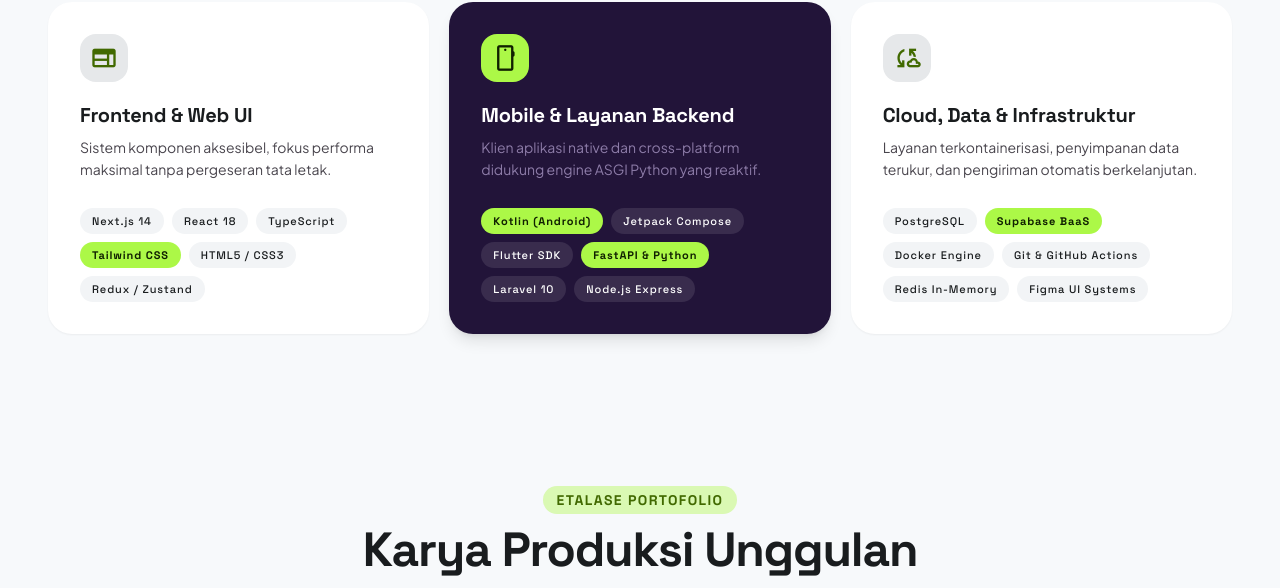
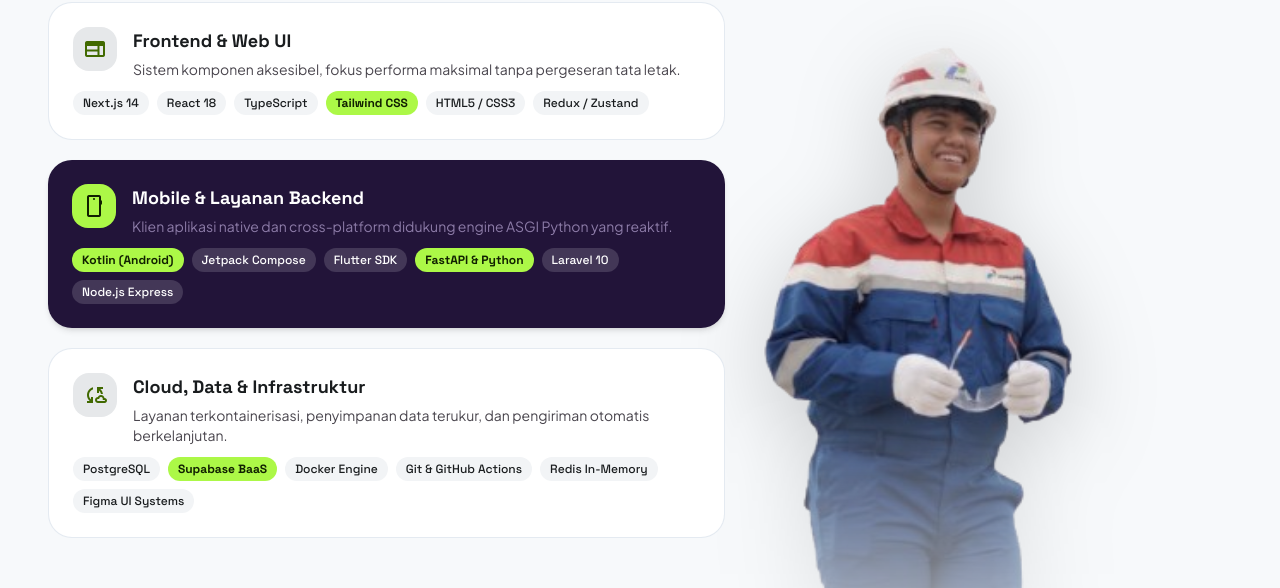
Before and after one commit to HadinNazmi/portofolio-website, a React (Vite) app: page / in a window 1280 px wide. Shown: the part 1745-2333 px from the top of the page. Built offline with nearby package versions, Linux system fonts and the light colour scheme.

Commit message:
gambar ke 2

```diff
--- a/src/components/Projects.jsx
+++ b/src/components/Projects.jsx
@@ -275,7 +275,7 @@
     <section
       id="projects"
       ref={ref}
-      className={`w-full py-16 sm:py-24 relative overflow-hidden transition-all duration-700 select-none ${
+      className={`w-full py-16 sm:py-24 relative z-10 overflow-hidden transition-all duration-700 select-none ${
         visible ? 'opacity-100 translate-y-0' : 'opacity-0 translate-y-8'
       }`}
     >
--- a/src/components/Skills.jsx
+++ b/src/components/Skills.jsx
@@ -9,11 +9,29 @@
     <section
       id="skills"
       ref={ref}
-      className={`max-w-[1440px] mx-auto px-margin-mobile lg:px-margin py-space-xl w-full transition-all duration-700 ${
+      className={`max-w-[1440px] mx-auto px-margin-mobile lg:px-margin py-space-xl w-full relative z-0 transition-all duration-700 ${
         visible ? 'opacity-100 translate-y-0' : 'opacity-0 translate-y-8'
       }`}
     >
-      <div className="text-center max-w-2xl mx-auto mb-space-lg">
+      {/* BACKGROUND CUTOUT PHOTO: Free-standing background element (z-0) extending downwards behind Projects with bottom fade */}
+      <div
+        className="absolute -right-4 sm:right-0 lg:-right-2 xl:right-2 2xl:right-6 top-28 sm:top-32 lg:top-36 pointer-events-none select-none z-0 opacity-20 sm:opacity-30 lg:opacity-100 transition-opacity"
+        style={{
+          maskImage: 'linear-gradient(to bottom, black 44%, rgba(0,0,0,0.25) 70%, transparent 92%)',
+          WebkitMaskImage: 'linear-gradient(to bottom, black 44%, rgba(0,0,0,0.25) 70%, transparent 92%)',
+        }}
+      >
+        <img
+          src="/images/Pertamina.png"
+          alt="Hadin Nazmi - Pertamina"
+          className="h-[680px] sm:h-[800px] lg:h-[950px] xl:h-[1050px] w-auto max-w-none object-contain object-top drop-shadow-[0_20px_45px_rgba(0,0,0,0.18)]"
+          onError={(e) => {
+            e.target.src = '/images/Pertamina.jpeg'
+          }}
+        />
+      </div>
+
+      <div className="text-center max-w-2xl mx-auto mb-space-lg relative z-10">
         <span className="font-label-md text-label-md uppercase tracking-wider text-secondary font-bold">
           {t.skills.badge}
         </span>
@@ -25,111 +43,123 @@
         </p>
       </div>
 
-      <div className="grid grid-cols-1 md:grid-cols-3 gap-space-md">
-        {/* Frontend Web */}
-        <div className="bg-surface-container-lowest p-space-lg rounded-3xl shadow-sm hover:shadow-md transition-shadow flex flex-col justify-between">
-          <div>
-            <div className="w-12 h-12 rounded-2xl bg-surface-container-high flex items-center justify-center mb-space-md">
-              <span className="material-symbols-outlined text-secondary text-[28px]">web</span>
+      <div className="grid grid-cols-1 lg:grid-cols-12 gap-8 items-start relative z-10">
+        {/* LEFT COLUMN: Skill Cards (Frontend, Mobile/Backend, Cloud/Infra) */}
+        <div className="lg:col-span-7 flex flex-col gap-4 sm:gap-5 justify-between">
+          {/* 1. Frontend Web */}
+          <div className="bg-surface-container-lowest p-5 sm:p-6 rounded-3xl border border-slate-200/90 dark:border-slate-800 shadow-xs hover:shadow-md hover:border-secondary/30 transition-all">
+            <div className="flex items-start gap-4">
+              <div className="w-11 h-11 rounded-2xl bg-surface-container-high flex items-center justify-center shrink-0">
+                <span className="material-symbols-outlined text-secondary text-[24px]">web</span>
               </div>
-            <h3 className="font-headline-sm text-headline-sm font-bold text-on-surface mb-2">
+              <div className="flex-1">
+                <h3 className="font-headline-sm text-base sm:text-lg font-bold text-on-surface">
                   {t.skills.cat1Title}
                 </h3>
-            <p className="font-body-sm text-body-sm text-on-surface-variant mb-space-md">
+                <p className="font-body-sm text-xs sm:text-sm text-on-surface-variant mt-1 leading-relaxed">
                   {t.skills.cat1Desc}
                 </p>
               </div>
-          <div className="flex flex-wrap gap-2 pt-2">
-            <span className="bg-surface-container-low text-on-surface font-label-sm text-label-sm px-3 py-1.5 rounded-full">
+            </div>
+            <div className="flex flex-wrap gap-1.5 sm:gap-2 pt-3 pl-0 sm:pl-15">
+              <span className="bg-surface-container-low text-on-surface font-label-sm text-xs px-2.5 py-1 rounded-full font-medium">
                 Next.js 14
               </span>
-            <span className="bg-surface-container-low text-on-surface font-label-sm text-label-sm px-3 py-1.5 rounded-full">
+              <span className="bg-surface-container-low text-on-surface font-label-sm text-xs px-2.5 py-1 rounded-full font-medium">
                 React 18
               </span>
-            <span className="bg-surface-container-low text-on-surface font-label-sm text-label-sm px-3 py-1.5 rounded-full">
+              <span className="bg-surface-container-low text-on-surface font-label-sm text-xs px-2.5 py-1 rounded-full font-medium">
                 TypeScript
               </span>
-            <span className="bg-secondary-fixed text-on-secondary-fixed font-bold font-label-sm text-label-sm px-3 py-1.5 rounded-full">
+              <span className="bg-secondary-fixed text-on-secondary-fixed font-bold font-label-sm text-xs px-2.5 py-1 rounded-full">
                 Tailwind CSS
               </span>
-            <span className="bg-surface-container-low text-on-surface font-label-sm text-label-sm px-3 py-1.5 rounded-full">
+              <span className="bg-surface-container-low text-on-surface font-label-sm text-xs px-2.5 py-1 rounded-full font-medium">
                 HTML5 / CSS3
               </span>
-            <span className="bg-surface-container-low text-on-surface font-label-sm text-label-sm px-3 py-1.5 rounded-full">
+              <span className="bg-surface-container-low text-on-surface font-label-sm text-xs px-2.5 py-1 rounded-full font-medium">
                 Redux / Zustand
               </span>
             </div>
           </div>
 
-        {/* Mobile & Backend Services */}
-        <div className="bg-primary-container text-on-primary p-space-lg rounded-3xl shadow-lg hover:shadow-xl transition-shadow relative overflow-hidden flex flex-col justify-between">
-          <div>
-            <div className="w-12 h-12 rounded-2xl bg-secondary-fixed text-on-secondary-fixed flex items-center justify-center mb-space-md">
-              <span className="material-symbols-outlined text-[28px]">smartphone</span>
+          {/* 2. Mobile & Backend Services (Featured Card) */}
+          <div className="bg-primary-container text-on-primary p-5 sm:p-6 rounded-3xl shadow-md hover:shadow-lg hover:-translate-y-0.5 transition-all relative overflow-hidden">
+            <div className="flex items-start gap-4">
+              <div className="w-11 h-11 rounded-2xl bg-secondary-fixed text-on-secondary-fixed flex items-center justify-center shrink-0">
+                <span className="material-symbols-outlined text-[24px]">smartphone</span>
               </div>
-            <h3 className="font-headline-sm text-headline-sm font-bold text-on-primary mb-2">
+              <div className="flex-1">
+                <h3 className="font-headline-sm text-base sm:text-lg font-bold text-on-primary">
                   {t.skills.cat2Title}
                 </h3>
-            <p className="font-body-sm text-body-sm text-on-primary-container mb-space-md">
+                <p className="font-body-sm text-xs sm:text-sm text-on-primary-container mt-1 leading-relaxed">
                   {t.skills.cat2Desc}
                 </p>
               </div>
-          <div className="flex flex-wrap gap-2 pt-2">
-            <span className="bg-secondary-fixed text-on-secondary-fixed font-bold font-label-sm text-label-sm px-3 py-1.5 rounded-full">
+            </div>
+            <div className="flex flex-wrap gap-1.5 sm:gap-2 pt-3 pl-0 sm:pl-15">
+              <span className="bg-secondary-fixed text-on-secondary-fixed font-bold font-label-sm text-xs px-2.5 py-1 rounded-full">
                 Kotlin (Android)
               </span>
-            <span className="bg-surface-container-lowest/10 text-on-primary font-label-sm text-label-sm px-3 py-1.5 rounded-full">
+              <span className="bg-surface-container-lowest/15 text-white font-label-sm text-xs px-2.5 py-1 rounded-full font-medium">
                 Jetpack Compose
               </span>
-            <span className="bg-surface-container-lowest/10 text-on-primary font-label-sm text-label-sm px-3 py-1.5 rounded-full">
+              <span className="bg-surface-container-lowest/15 text-white font-label-sm text-xs px-2.5 py-1 rounded-full font-medium">
                 Flutter SDK
               </span>
-            <span className="bg-secondary-fixed text-on-secondary-fixed font-bold font-label-sm text-label-sm px-3 py-1.5 rounded-full">
+              <span className="bg-secondary-fixed text-on-secondary-fixed font-bold font-label-sm text-xs px-2.5 py-1 rounded-full">
                 FastAPI &amp; Python
               </span>
-            <span className="bg-surface-container-lowest/10 text-on-primary font-label-sm text-label-sm px-3 py-1.5 rounded-full">
+              <span className="bg-surface-container-lowest/15 text-white font-label-sm text-xs px-2.5 py-1 rounded-full font-medium">
                 Laravel 10
               </span>
-            <span className="bg-surface-container-lowest/10 text-on-primary font-label-sm text-label-sm px-3 py-1.5 rounded-full">
+              <span className="bg-surface-container-lowest/15 text-white font-label-sm text-xs px-2.5 py-1 rounded-full font-medium">
                 Node.js Express
               </span>
             </div>
           </div>
 
-        {/* Data, Cloud & Infra */}
-        <div className="bg-surface-container-lowest p-space-lg rounded-3xl shadow-sm hover:shadow-md transition-shadow flex flex-col justify-between">
-          <div>
-            <div className="w-12 h-12 rounded-2xl bg-surface-container-high flex items-center justify-center mb-space-md">
-              <span className="material-symbols-outlined text-secondary text-[28px]">cloud_sync</span>
+          {/* 3. Cloud, Data & Infrastructure */}
+          <div className="bg-surface-container-lowest p-5 sm:p-6 rounded-3xl border border-slate-200/90 dark:border-slate-800 shadow-xs hover:shadow-md hover:border-secondary/30 transition-all">
+            <div className="flex items-start gap-4">
+              <div className="w-11 h-11 rounded-2xl bg-surface-container-high flex items-center justify-center shrink-0">
+                <span className="material-symbols-outlined text-secondary text-[24px]">cloud_sync</span>
               </div>
-            <h3 className="font-headline-sm text-headline-sm font-bold text-on-surface mb-2">
+              <div className="flex-1">
+                <h3 className="font-headline-sm text-base sm:text-lg font-bold text-on-surface">
                   {t.skills.cat3Title}
                 </h3>
-            <p className="font-body-sm text-body-sm text-on-surface-variant mb-space-md">
+                <p className="font-body-sm text-xs sm:text-sm text-on-surface-variant mt-1 leading-relaxed">
                   {t.skills.cat3Desc}
                 </p>
               </div>
-          <div className="flex flex-wrap gap-2 pt-2">
-            <span className="bg-surface-container-low text-on-surface font-label-sm text-label-sm px-3 py-1.5 rounded-full">
+            </div>
+            <div className="flex flex-wrap gap-1.5 sm:gap-2 pt-3 pl-0 sm:pl-15">
+              <span className="bg-surface-container-low text-on-surface font-label-sm text-xs px-2.5 py-1 rounded-full font-medium">
                 PostgreSQL
               </span>
-            <span className="bg-secondary-fixed text-on-secondary-fixed font-bold font-label-sm text-label-sm px-3 py-1.5 rounded-full">
+              <span className="bg-secondary-fixed text-on-secondary-fixed font-bold font-label-sm text-xs px-2.5 py-1 rounded-full">
                 Supabase BaaS
               </span>
-            <span className="bg-surface-container-low text-on-surface font-label-sm text-label-sm px-3 py-1.5 rounded-full">
+              <span className="bg-surface-container-low text-on-surface font-label-sm text-xs px-2.5 py-1 rounded-full font-medium">
                 Docker Engine
               </span>
-            <span className="bg-surface-container-low text-on-surface font-label-sm text-label-sm px-3 py-1.5 rounded-full">
+              <span className="bg-surface-container-low text-on-surface font-label-sm text-xs px-2.5 py-1 rounded-full font-medium">
                 Git &amp; GitHub Actions
               </span>
-            <span className="bg-surface-container-low text-on-surface font-label-sm text-label-sm px-3 py-1.5 rounded-full">
+              <span className="bg-surface-container-low text-on-surface font-label-sm text-xs px-2.5 py-1 rounded-full font-medium">
                 Redis In-Memory
               </span>
-            <span className="bg-surface-container-low text-on-surface font-label-sm text-label-sm px-3 py-1.5 rounded-full">
+              <span className="bg-surface-container-low text-on-surface font-label-sm text-xs px-2.5 py-1 rounded-full font-medium">
                 Figma UI Systems
               </span>
             </div>
           </div>
+        </div>
+
+        {/* RIGHT COLUMN: Spacer so the cards stay on the left (58% width) */}
+        <div className="hidden lg:block lg:col-span-5 pointer-events-none" />
       </div>
     </section>
   )
```
Also changed, not shown: src/components/Experience.jsx (+52 -19 lines), src/index.css (+19 -0 lines), public/images/Pertamina.png (added). Lines whose indentation alone changed are shown as unchanged.
